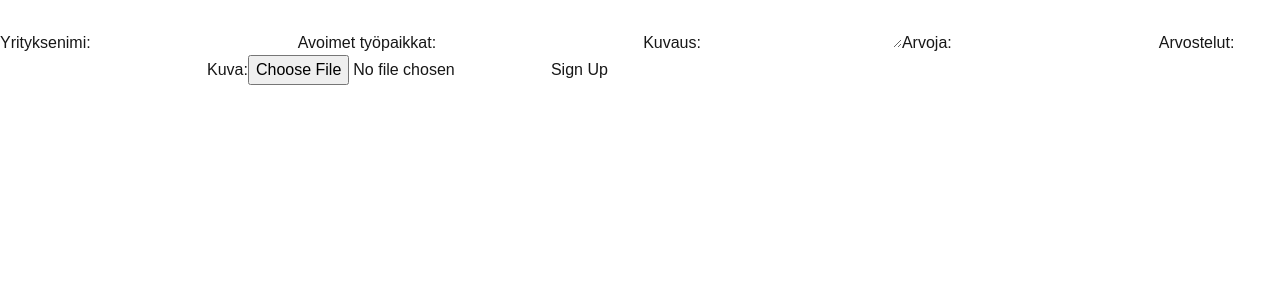
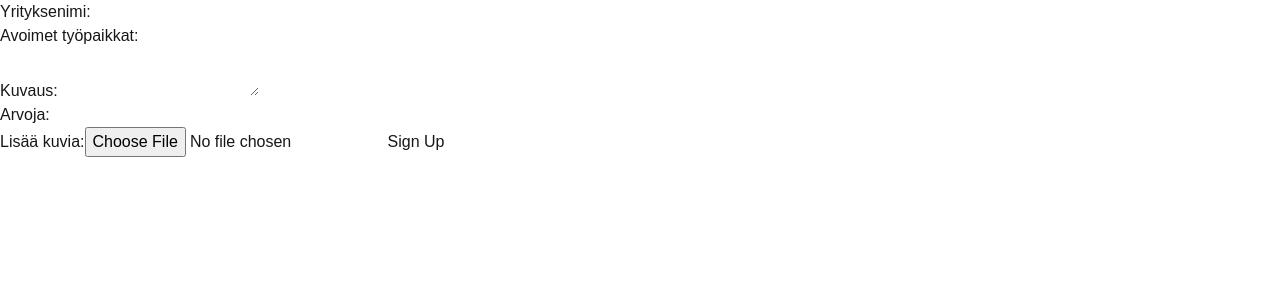
Before and after one commit to Junction2024/Aava, a Next.js app: page /CompanySignup in a window 1280 px wide. Shown: the top 300 px of the page. Built offline with nearby package versions, Linux system fonts and the light colour scheme.

Commit message:
imporovments to companysignup

```diff
--- a/src/app/CompanySignup/page.jsx
+++ b/src/app/CompanySignup/page.jsx
@@ -33,46 +33,58 @@ const CompanySignUpForm = () => {
   };
 
   return (
-    <form onSubmit={handleSubmit} className="signup-form">
-      <label>
+    <form onSubmit={handleSubmit} className="signup-form max-w-md mx-auto p-6 bg-white rounded-lg shadow-lg">
+    <div className="form-group mb-4">
+      <label className="block text-gray-700 font-bold mb-2">
         Yrityksenimi:
-        <input type="text" name="Yrityksenimi" value={formData.Yrityksenimi} onChange={handleChange} required />
+        <input type="text" name="Yrityksenimi" value={formData.Yrityksenimi} onChange={handleChange} required
+        className="shadow appearance-none border rounded w-full py-2 px-3 text-gray-700 leading-tight focus:outline-none focus:shadow-outline"
+        />
       </label>
+    </div>
 
-      <label>
+    <div className="form-group mb-4">
+      <label className="block text-gray-700 font-bold mb-2">
         Avoimet työpaikkat:
-        <input type="text" name="Avoimetpaikat" value={formData.Avoimetpaikat} onChange={handleChange} />
+        <input type="text" name="Avoimetpaikat" value={formData.Avoimetpaikat} onChange={handleChange}
+        className="shadow appearance-none border rounded w-full py-2 px-3 text-gray-700 leading-tight focus:outline-none focus:shadow-outline"
+        />
       </label>
+    </div>
 
-      <label>
+    <div className="form-group mb-4">
+
+      <label className="block text-gray-700 font-bold mb-2">
         Kuvaus:
-        <textarea name="kuvaus" value={formData.kuvaus} onChange={handleChange} required />
+        <textarea
+          name="kuvaus"
+          value={formData.kuvaus}
+          onChange={handleChange}
+          required
+          className="shadow appearance-none border rounded w-full py-2 px-3 text-gray-700 leading-tight focus:outline-none focus:shadow-outline"
+        />
       </label>
+    </div>
 
-      <label>
+    <div className="form-group mb-4">
+
+      <label className="block text-gray-700 font-bold mb-2">
         Arvoja:
-        <input type="text" name="arvoja" value={formData.arvoja} onChange={handleChange} required />
+        <input type="text" name="arvoja" value={formData.arvoja} onChange={handleChange} required
+        className="shadow appearance-none border rounded w-full py-2 px-3 text-gray-700 leading-tight focus:outline-none focus:shadow-outline"
+        />
       </label>
+    </div>
 
 
-      <label>
-        Arvostelut:
-        {formData.työntekijä.map((kommentti, index) => (
-          <input
-            key={index}
-            type="text"
-            value={kommentti}
-            onChange={(e) => handleArrayChange(e, index, 'työntekijä')}
-          />
-        ))}
-      </label>
-
-      <label>
-        Kuva:
+    <div className="form-group mb-6">
+      <label className="block text-gray-700 font-bold mb-2">
+        Lisää kuvia:
         <input type="file" name="kuva" onChange={(e) => setFormData({ ...formData, kuva: e.target.files[0] })} />
       </label>
 
-      <button type="submit">Sign Up</button>
+      <button type="submit" className="w-full bg-blue-500 hover:bg-blue-700 text-white font-bold py-2 px-4 rounded focus:outline-none focus:shadow-outline">Sign Up</button>
+    </div>
     </form>
   );
 };
--- a/src/app/page.tsx
+++ b/src/app/page.tsx
@@ -77,12 +77,12 @@ const HomePage = () => {
           <p className="text-gray-600">
             Showcase your commitment to well-being and attract talent that shares your values. Help your team members find their purpose and flourish.
           </p>
-          <Link href="/companies" className="mt-4 inline-block px-6 py-2 bg-green-600 text-white rounded-lg hover:bg-green-700">
+          <Link href="/CompanySignup" className="mt-4 inline-block px-6 py-2 bg-green-600 text-white rounded-lg hover:bg-green-700">
             Sign up
             </Link>
 
           <Link
-            href="/companySignup"
+            href="/companies"
             className="mt-4 inline-block px-6 py-2 bg-green-600 text-white rounded-lg hover:bg-green-700"
           >
             Learn More
```
